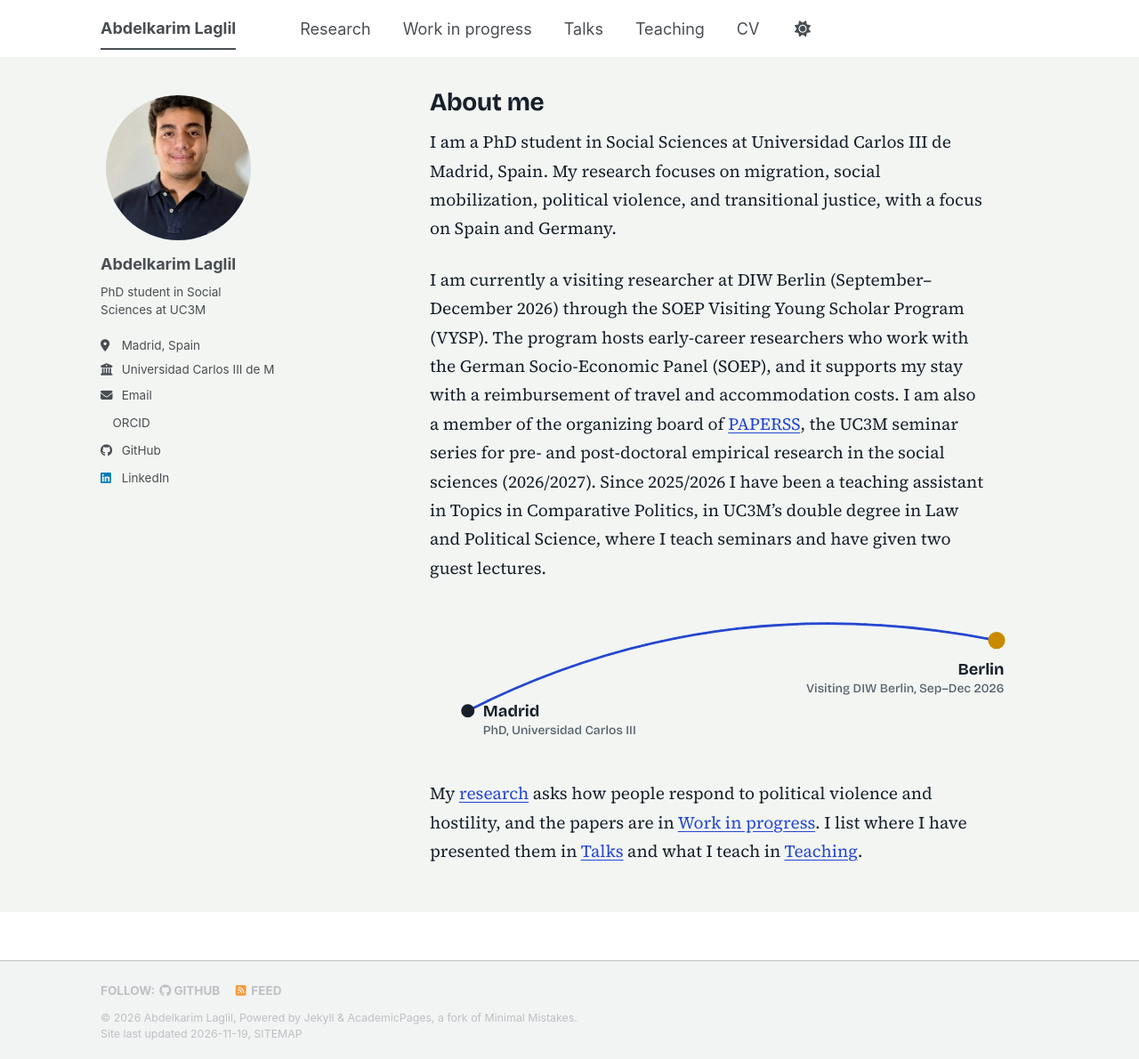
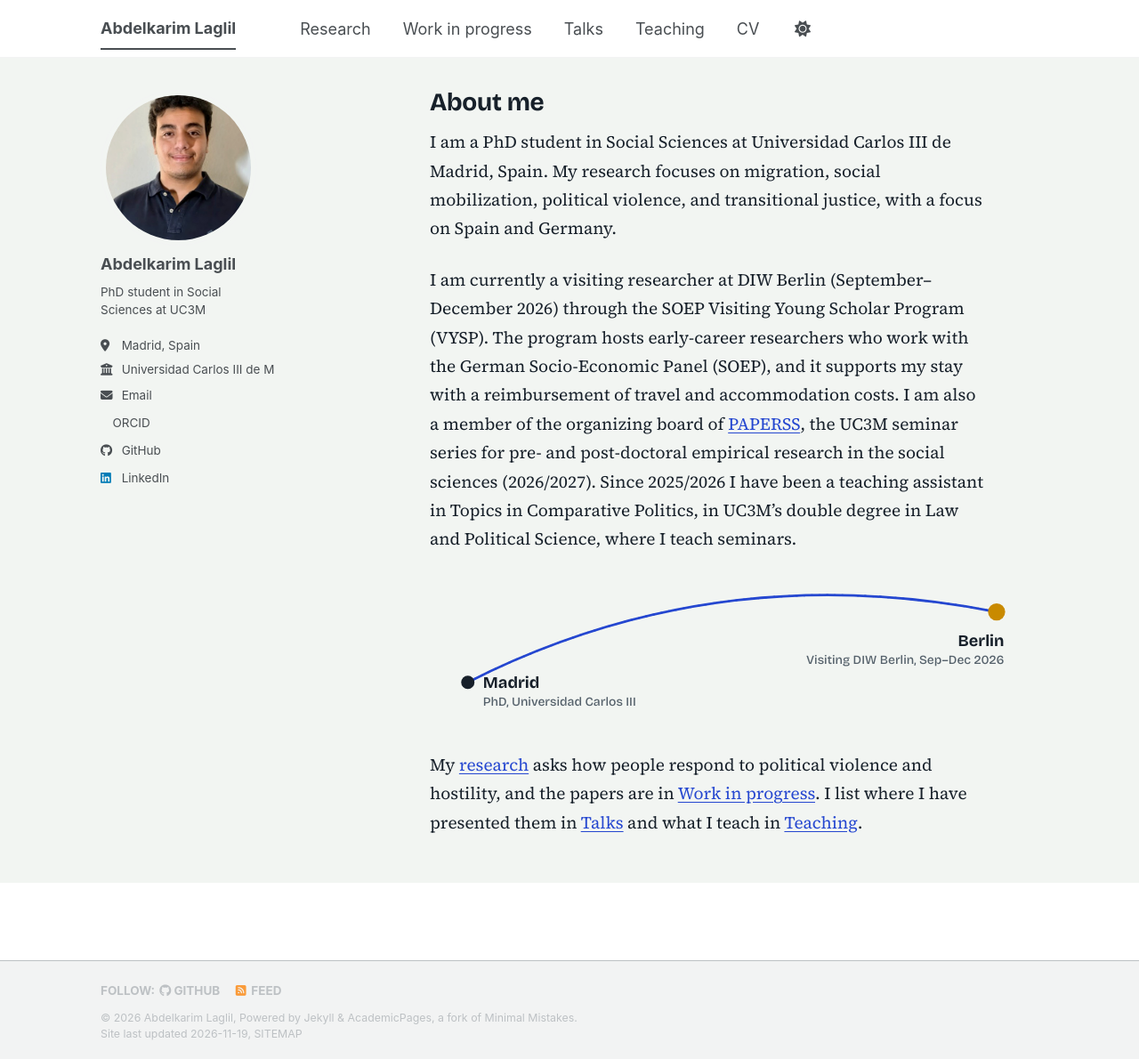
Before and after one commit to AbdelkarimLaglil/AbdelkarimLaglil.github.io, a Jekyll site: the page built from _pages/about.md, in a window 1280 px wide and 1190 px high. Shown: the whole window at 89% size. Built offline with Jekyll 4.4.1, drawn with Linux system fonts in a browser that asks for light colours; a script bundle is joined from its source files by our own code; a style sheet for code colours, icons or effects is not loaded.

Commit message:
About: drop guest lectures mention
Co-Authored-By: Claude Sonnet 5.5 <noreply@anthropic.com>
Claude-Session: https://claude.ai/code/session_017vH5ZQkLibWayVuG7moGCB

```diff
--- a/_pages/about.md
+++ b/_pages/about.md
@@ -11,7 +11,7 @@ redirect_from:
 
 I am a PhD student in Social Sciences at Universidad Carlos III de Madrid, Spain. My research focuses on migration, social mobilization, political violence, and transitional justice, with a focus on Spain and Germany.
 
-I am currently a visiting researcher at DIW Berlin (September–December 2026) through the SOEP Visiting Young Scholar Program (VYSP). The program hosts early-career researchers who work with the German Socio-Economic Panel (SOEP), and it supports my stay with a reimbursement of travel and accommodation costs. I am also a member of the organizing board of [PAPERSS](https://sites.google.com/view/paperss-seminarseries/home), the UC3M seminar series for pre- and post-doctoral empirical research in the social sciences (2026/2027). Since 2025/2026 I have been a teaching assistant in Topics in Comparative Politics, in UC3M's double degree in Law and Political Science, where I teach seminars and have given two guest lectures.
+I am currently a visiting researcher at DIW Berlin (September–December 2026) through the SOEP Visiting Young Scholar Program (VYSP). The program hosts early-career researchers who work with the German Socio-Economic Panel (SOEP), and it supports my stay with a reimbursement of travel and accommodation costs. I am also a member of the organizing board of [PAPERSS](https://sites.google.com/view/paperss-seminarseries/home), the UC3M seminar series for pre- and post-doctoral empirical research in the social sciences (2026/2027). Since 2025/2026 I have been a teaching assistant in Topics in Comparative Politics, in UC3M's double degree in Law and Political Science, where I teach seminars.
 
 <div class="lh-route">
 <svg viewBox="0 0 640 150" role="img" aria-label="Route from Madrid, where I do my PhD, to Berlin, where I am a visiting researcher from September to December 2026">
```
